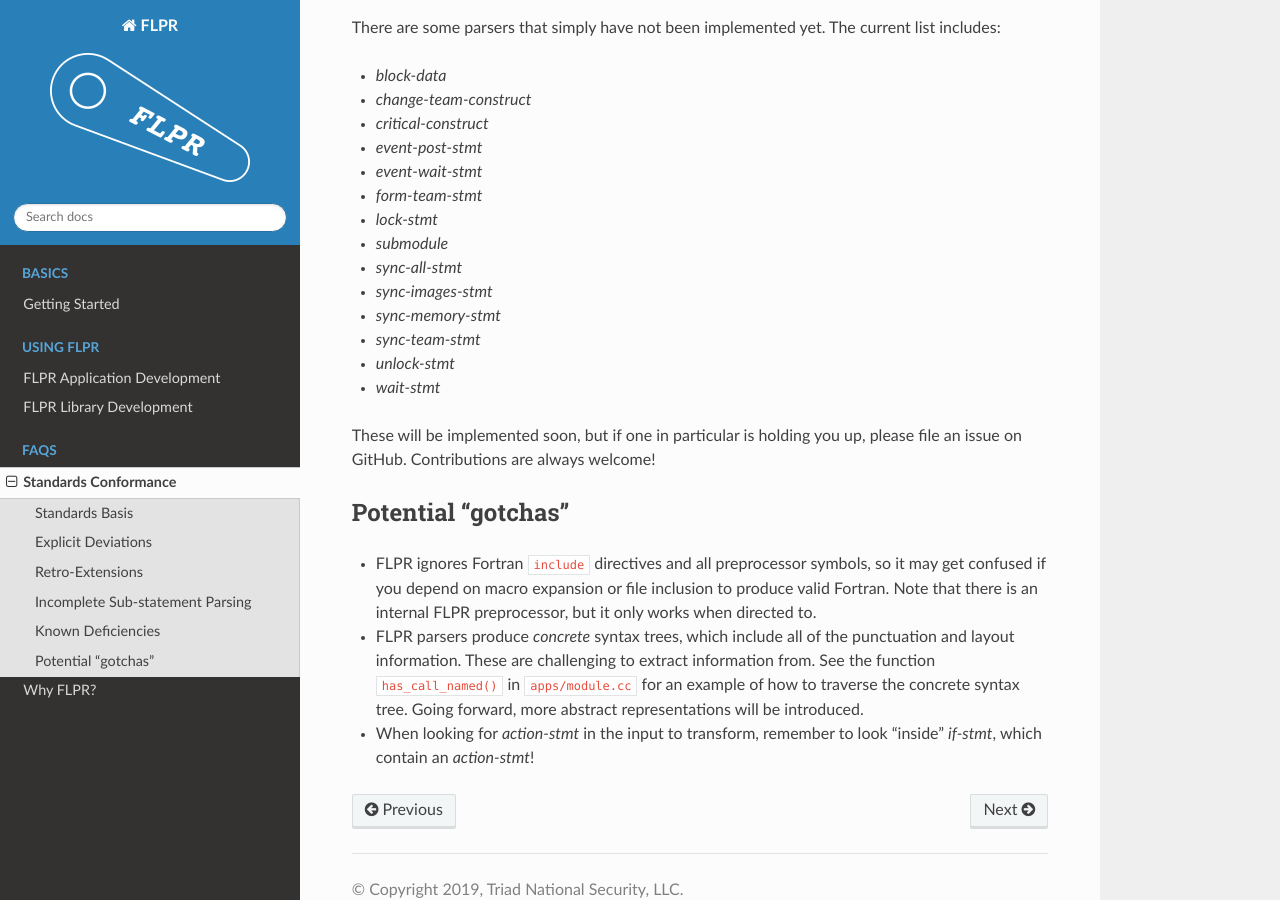
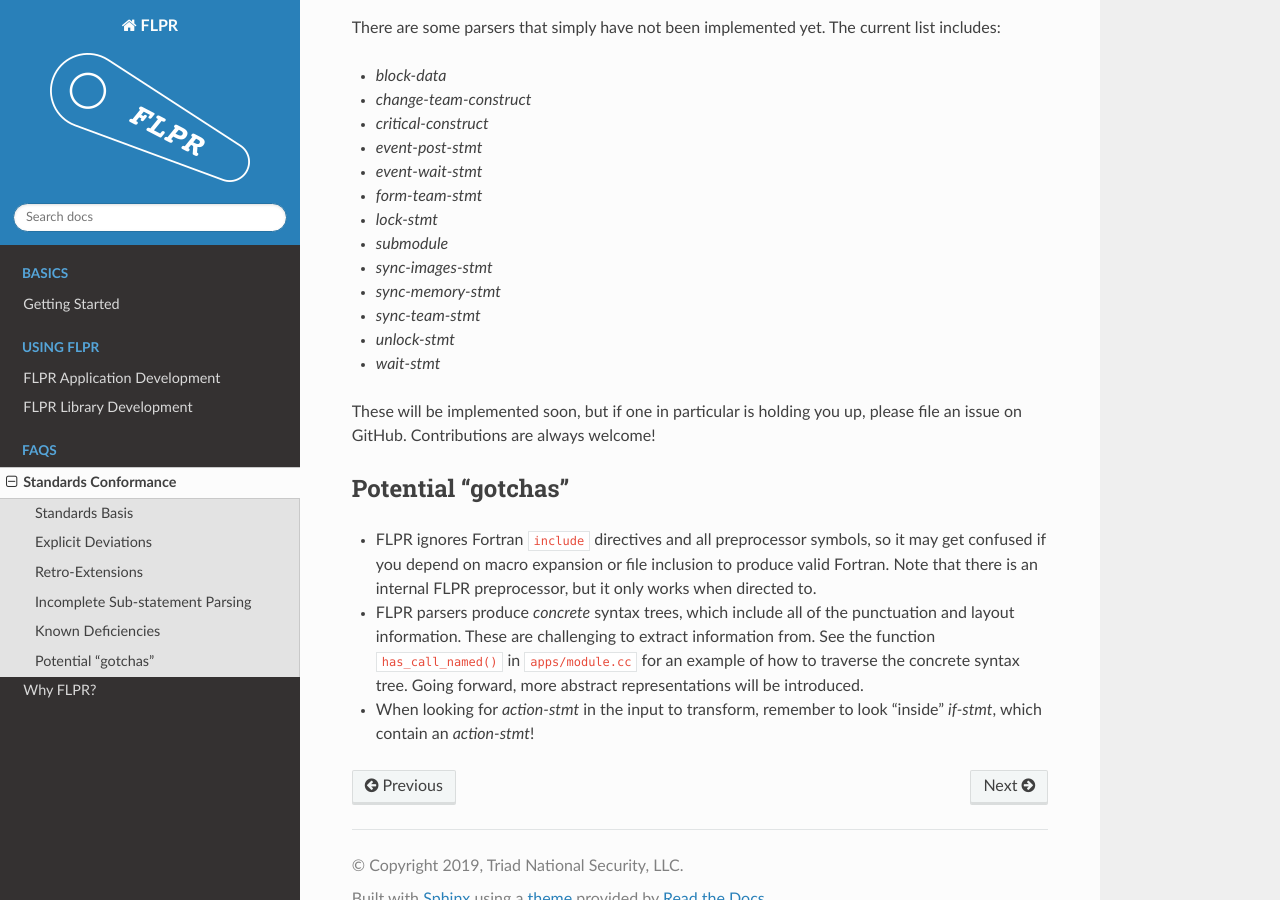
Before and after one commit to lanl/FLPR, a Sphinx documentation site: the page built from docs/sphinx/conformance.rst, in a window 1280 px wide and 900 px high, scrolled down 1409 px. Built offline with Sphinx 7.4.7 and the Read the Docs theme 2.0.0, drawn with Linux system fonts in a browser that asks for light colours.

Commit message:
Implemented sync-all-stmt parser - Added SYNC to scanner and Syntax_Tags - Added parser implementatin - Added test case - Updated documentation

```diff
--- a/docs/sphinx/conformance.rst
+++ b/docs/sphinx/conformance.rst
@@ -87,7 +87,6 @@
 * *form-team-stmt*
 * *lock-stmt*
 * *submodule*
-* *sync-all-stmt*
 * *sync-images-stmt*
 * *sync-memory-stmt*
 * *sync-team-stmt*
```
Also changed, not shown: 5 other files.
